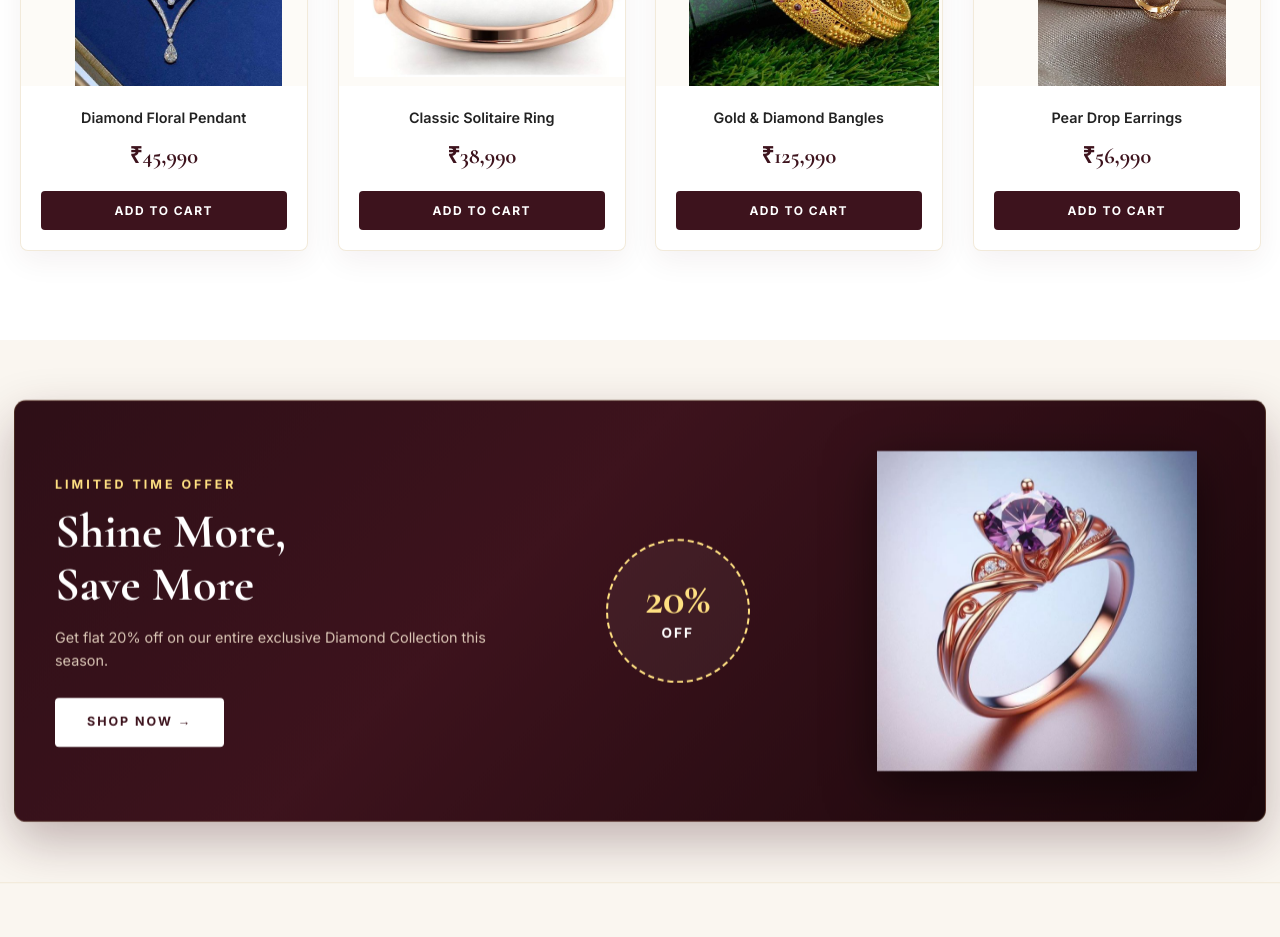
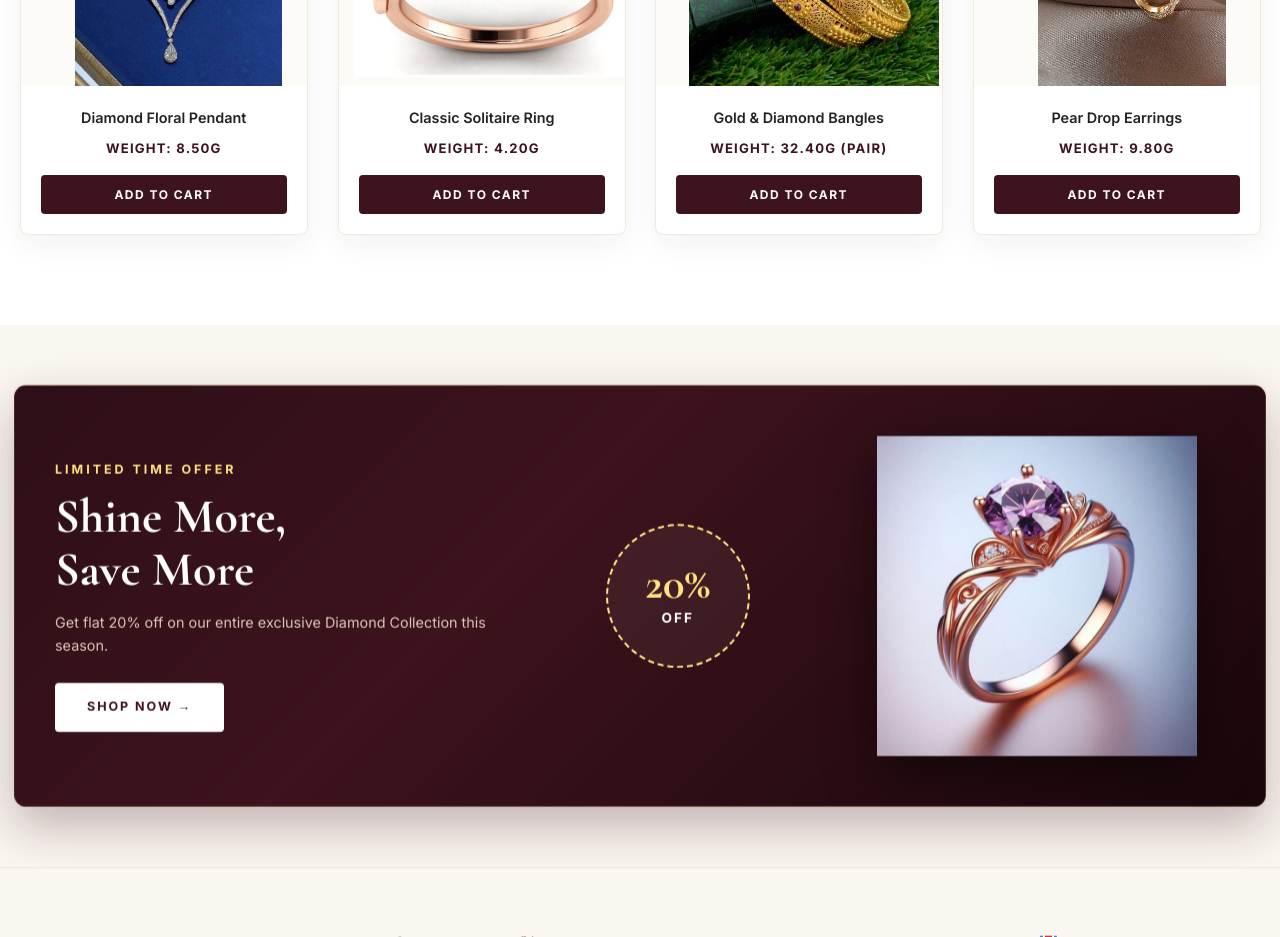
Before and after one commit to 25csdaksh/rakeshkumarjwellers, a plain HTML site: page index.html in a window 1280 px wide. Shown: the part 3020-3957 px from the top of the page. Drawn offline with nearby package versions, Linux system fonts and the light colour scheme; no server answers.

Commit message:
Replace product prices with gold and diamond weights in grams

```diff
--- a/index.html
+++ b/index.html
@@ -213,8 +213,8 @@
                 </div>
                 <div class="luxe-prod-details">
                     <h4 class="luxe-prod-title">Diamond Floral Pendant</h4>
-                    <div class="luxe-prod-price">₹45,990</div>
-                    <button class="luxe-add-cart-btn" onclick="addToCart('Diamond Floral Pendant', './assets/1diamond-jewellery1.jpg', 'Exquisite diamond floral pendant in white gold.')">Add to Cart</button>
+                    <div class="luxe-prod-price">Weight: 8.50g</div>
+                    <button class="luxe-add-cart-btn" onclick="addToCart('Diamond Floral Pendant', './assets/1diamond-jewellery1.jpg', 'Exquisite diamond floral pendant in white gold (Weight: 8.50g).')">Add to Cart</button>
                 </div>
             </div>
 
@@ -225,8 +225,8 @@
                 </div>
                 <div class="luxe-prod-details">
                     <h4 class="luxe-prod-title">Classic Solitaire Ring</h4>
-                    <div class="luxe-prod-price">₹38,990</div>
-                    <button class="luxe-add-cart-btn" onclick="addToCart('Classic Solitaire Ring', './assets/ring1.jpg', 'Timeless solitaire diamond engagement ring in 18K yellow gold.')">Add to Cart</button>
+                    <div class="luxe-prod-price">Weight: 4.20g</div>
+                    <button class="luxe-add-cart-btn" onclick="addToCart('Classic Solitaire Ring', './assets/ring1.jpg', 'Timeless solitaire diamond engagement ring in 18K yellow gold (Weight: 4.20g).')">Add to Cart</button>
                 </div>
             </div>
 
@@ -237,8 +237,8 @@
                 </div>
                 <div class="luxe-prod-details">
                     <h4 class="luxe-prod-title">Gold & Diamond Bangles</h4>
-                    <div class="luxe-prod-price">₹125,990</div>
-                    <button class="luxe-add-cart-btn" onclick="addToCart('Gold & Diamond Bangles', './assets/bangle1.jpg', 'Pair of handcrafted 22K gold bangles studded with diamonds.')">Add to Cart</button>
+                    <div class="luxe-prod-price">Weight: 32.40g (Pair)</div>
+                    <button class="luxe-add-cart-btn" onclick="addToCart('Gold & Diamond Bangles', './assets/bangle1.jpg', 'Pair of handcrafted 22K gold bangles studded with diamonds (Weight: 32.40g).')">Add to Cart</button>
                 </div>
             </div>
 
@@ -249,8 +249,8 @@
                 </div>
                 <div class="luxe-prod-details">
                     <h4 class="luxe-prod-title">Pear Drop Earrings</h4>
-                    <div class="luxe-prod-price">₹56,990</div>
-                    <button class="luxe-add-cart-btn" onclick="addToCart('Pear Drop Earrings', './assets/earring1.jpg', 'Elegant pear-shaped dangling diamond earrings.')">Add to Cart</button>
+                    <div class="luxe-prod-price">Weight: 9.80g</div>
+                    <button class="luxe-add-cart-btn" onclick="addToCart('Pear Drop Earrings', './assets/earring1.jpg', 'Elegant pear-shaped dangling diamond earrings (Weight: 9.80g).')">Add to Cart</button>
                 </div>
             </div>
         </div>
--- a/style.css
+++ b/style.css
@@ -2410,9 +2410,11 @@ footer p {
 }
 
 .luxe-prod-price {
-    font-family: 'Cormorant Garamond', serif;
-    font-size: 1.4em;
+    font-family: 'Inter', sans-serif;
+    font-size: 0.82em;
     font-weight: 700;
+    letter-spacing: 1.2px;
+    text-transform: uppercase;
     color: var(--brand-burgundy);
     margin: 0 0 16px 0;
 }
```
Also changed, not shown: 1 other file.
